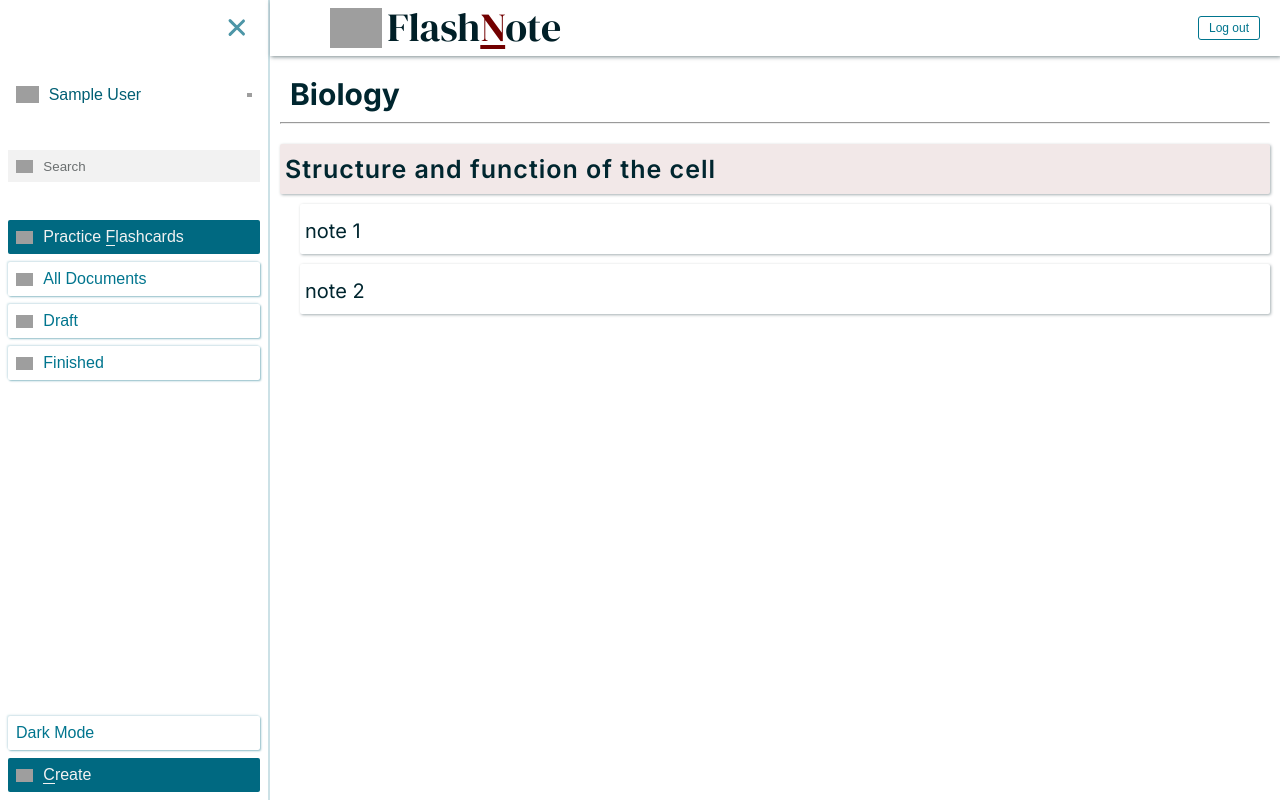
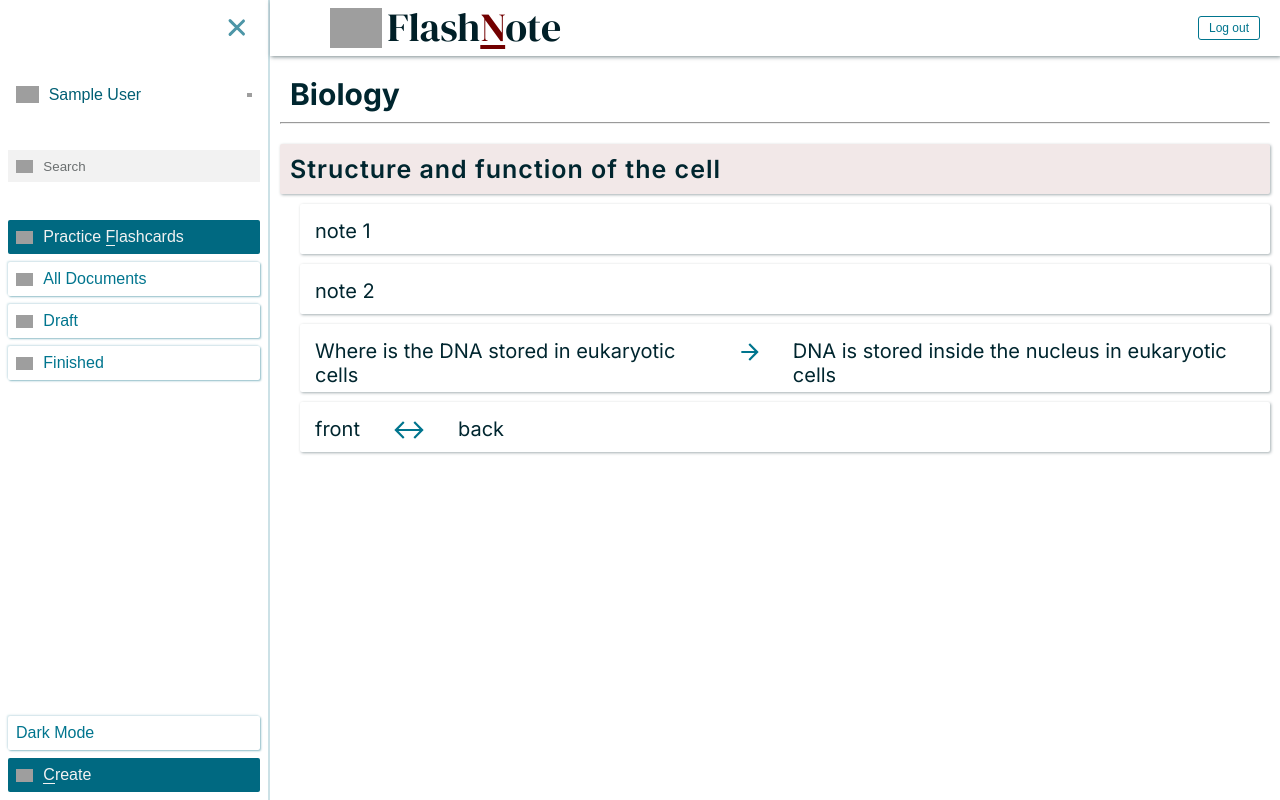
Before and after one commit to Fahad-Iqbal/Flashnote-UI, a React (Vite) app: page / in a window 1280 px wide. Built offline with nearby package versions, Linux system fonts and the light colour scheme; sample sign-in values are in the browser's storage; grey boxes are pictures that could not be loaded.

Commit message:
add basic and reversible card types

```diff
--- /dev/null
+++ b/src/BasicCardNote.jsx
@@ -0,0 +1,90 @@
+import { ArrowBack, ArrowForward } from '@mui/icons-material';
+import { useEffect, useState } from 'react';
+
+const BasicCardNote = ({ id, type, content }) => {
+  const [frontContent, setFrontContent] = useState(content?.front || '');
+  // const frontInput = useRef('');
+  const [backContent, setBackContent] = useState(content?.back || '');
+  // const backInput = document.getElementById(`back${id}`);
+  useEffect(() => {
+    const frontInput = document.getElementById('front' + id);
+
+    frontInput.innerText = frontContent;
+    const backInput = document.getElementById('back' + id);
+
+    backInput.innerText = backContent;
+  }, [frontContent, backContent]);
+  return (
+    <div className="basic-note">
+      <div
+        id={'front' + id}
+        className={frontContent ? 'front-of-card' : 'front-of-card empty-front'}
+        // ref={frontInput}
+        contentEditable={true}
+        onKeyDown={(e) => {
+          if (e.key === 'Enter') {
+            e.preventDefault();
+            setFrontContent(e.target.innerText);
+
+            e.target.nextElementSibling.nextElementSibling.focus();
+            return;
+          }
+          e.target.classList.remove('empty-front');
+        }}
+        onBlur={(e) => {
+          setFrontContent(e.target.innerText);
+          if (!frontContent) {
+            e.target.classList.add('empty-front');
+          }
+        }}
+        onPaste={(e) => {
+          if (e.clipboardData.items[0].type !== 'text/plain') {
+            e.preventDefault();
+          }
+          setFrontContent(`${e.target.innerText}`);
+        }}
+      ></div>
+      <div className="icon">
+        {type === 'basic' ? (
+          <ArrowForward />
+        ) : (
+          <>
+            <ArrowBack style={{ marginRight: '-0.7rem' }} />
+            <ArrowForward style={{ marginLeft: '-0.7rem' }} />
+          </>
+        )}
+      </div>
+      <div
+        id={'back' + id}
+        className={backContent ? 'back-of-card' : 'back-of-card empty-back'}
+        // ref={backInput}
+        contentEditable={true}
+        onKeyDown={(e) => {
+          if (e.key === 'Enter') {
+            e.preventDefault();
+            setBackContent(e.target.innerText);
+            return;
+          }
+          e.target.classList.remove('empty-back');
+        }}
+        onBlurCapture={(e) => {
+          setBackContent(e.target.innerText);
+        }}
+        onBlur={(e) => {
+          setBackContent(e.target.innerText);
+          if (!backContent) {
+            e.target.classList.add('empty-back');
+          }
+        }}
+        onPaste={(e) => {
+          if (e.clipboardData.items[0].type !== 'text/plain') {
+            e.preventDefault();
+          }
+          setBackContent(`${e.target.innerText}`);
+        }}
+      ></div>
+    </div>
+  );
+};
+
+export default BasicCardNote;
--- a/src/Document.jsx
+++ b/src/Document.jsx
@@ -1,13 +1,14 @@
 import { styled } from 'styled-components';
 import DocumentTitle from './DocumentTitle';
 import Note from './Note';
-import SpeedDialTest from './SpeedDialPlain';
 const Document = ({ document }) => {
   const { id, title, content } = document || {
     id: 0,
     title: 'Biology',
     content: {
       heading: 'Structure and function of the cell',
+      front: 'Where is the DNA stored in eukaryotic cells',
+      back: 'DNA is stored inside the nucleus in eukaryotic cells',
     },
   };
   return (
@@ -23,6 +24,16 @@ const Document = ({ document }) => {
         <li>
           <Note type={'plain'} content={'note 2'} />
         </li>
+        <li>
+          <Note id={1} type={'basic'} content={content} />
+        </li>
+        <li>
+          <Note
+            id={2}
+            type={'reversible'}
+            content={{ ...content, front: 'front', back: 'back' }}
+          />
+        </li>
       </ul>
     </Wrapper>
   );
--- a/src/Note.jsx
+++ b/src/Note.jsx
@@ -1,15 +1,30 @@
-import React, { forwardRef, useRef } from 'react';
+import React from 'react';
 import PlainNote from './PlainNote';
 import styled from 'styled-components';
 import SpeedDialPlain from './SpeedDialPlain';
 import SectionHeading from './SectionHeading';
+import BasicCardNote from './BasicCardNote';
 
-const Note = ({ type, content }) => {
+const Note = ({ id, type, content }) => {
   if (type === 'plain')
     return (
       <Wrapper>
-        <PlainNote content={content}/>
-        <SpeedDialPlain />
+        <PlainNote content={content} />
+        <SpeedDialPlain type={type} />
+      </Wrapper>
+    );
+  if (type === 'basic')
+    return (
+      <Wrapper>
+        <BasicCardNote id={id} type={type} content={content} />
+        <SpeedDialPlain type={type} />
+      </Wrapper>
+    );
+  if (type === 'reversible')
+    return (
+      <Wrapper>
+        <BasicCardNote id={id} type={type} content={content} />
+        <SpeedDialPlain type={type} />
       </Wrapper>
     );
   if (type === 'section-heading')
@@ -31,11 +46,13 @@ const Wrapper = styled.div`
   box-shadow: 1px 1px 3px var(--footer-box-shadow);
   color: var(--note-text-color);
   overflow: hidden;
+  z-index: 1;
   border-radius: 0.2rem;
   div:focus {
     outline: none;
   }
   .plain-note {
+    padding-left: 1rem;
     padding-top: 1rem;
     margin-right: 5rem;
   }
@@ -47,6 +64,7 @@ const Wrapper = styled.div`
     width: 100%;
     height: 100%;
     padding-top: 0.5rem;
+    padding-left: 0.5rem;
     font-size: 2.5rem;
     font-weight: 600;
     letter-spacing: 1px;
@@ -62,10 +80,61 @@ const Wrapper = styled.div`
   }
 
   &:hover .css-1x3g5n7-MuiButtonBase-root-MuiFab-root-MuiSpeedDial-fab,
-  &:focus .css-1x3g5n7-MuiButtonBase-root-MuiFab-root-MuiSpeedDial-fab {
+  &:focus .css-1x3g5n7-MuiButtonBase-root-MuiFab-root-MuiSpeedDial-fab,
+  .css-1x3g5n7-MuiButtonBase-root-MuiFab-root-MuiSpeedDial-fab:focus {
     opacity: 1;
     transform: translateY(0) !important;
-    /* pointer-events: all; */
+  }
+
+  .basic-note {
+    display: flex;
+    gap: 2rem;
+
+    .front-of-card,
+    .back-of-card,
+    .icon {
+      padding-top: 1rem;
+    }
+
+    .front-of-card,
+    .back-of-card {
+      padding-left: 1rem;
+      padding-right: 1rem;
+    }
+
+    .empty-front,
+    .empty-back {
+      position: relative;
+      min-width: 30rem;
+    }
+
+    .empty-front::after,
+    .empty-back::after {
+      background-color: #d6d6d63b;
+      display: flex;
+      align-items: center;
+      justify-content: center;
+      position: absolute;
+      width: 100%;
+      height: 100%;
+      top: 0;
+      left: 0;
+      cursor: text;
+    }
+    .empty-front::after {
+      content: 'Front of Card';
+    }
+    .empty-back::after {
+      content: 'Back of Card';
+    }
+    .icon {
+      display: flex;
+    }
+
+    svg {
+      font-size: 2.6rem;
+      color: var(--color-arrow);
+    }
   }
 `;
 
--- a/src/SpeedDialPlain.jsx
+++ b/src/SpeedDialPlain.jsx
@@ -29,7 +29,7 @@ const StyledSpeedDial = styled(SpeedDial)(({ theme }) => ({
 }));
 
 const actions = [
-  { icon: <Delete color="error" />, name: 'Remove' },
+  { icon: <Delete sx={{ color: '#720000' }} />, name: 'Remove' },
   { icon: <KeyboardDoubleArrowDown />, name: 'Insert Note Below' },
   { icon: <KeyboardDoubleArrowUp />, name: 'Insert Note Above' },
   { icon: <KeyboardArrowDown />, name: 'Move Down' },
@@ -54,7 +54,7 @@ const theme = createTheme({
   },
 });
 
-export default function SpeedDialTest({ type }) {
+export default function SpeedDialPlain({ type }) {
   const [enabled, setEnabled] = useState(true);
   return (
     <ThemeProvider theme={theme}>
@@ -70,7 +70,7 @@ export default function SpeedDialTest({ type }) {
             tooltipTitle={action.name}
           />
         ))}
-        {type !== 'section-heading' && (
+        {type !== 'section-heading' && type !== 'plain' && (
           <SpeedDialAction
             key={
               enabled
```
